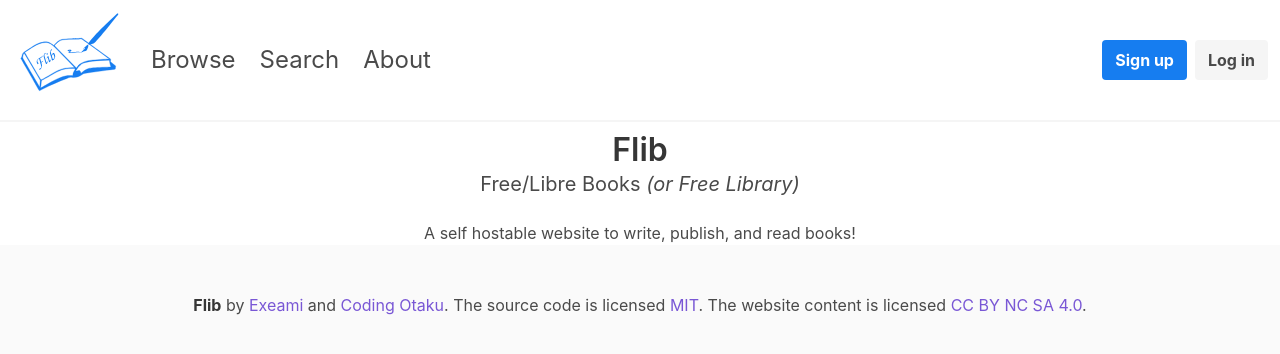
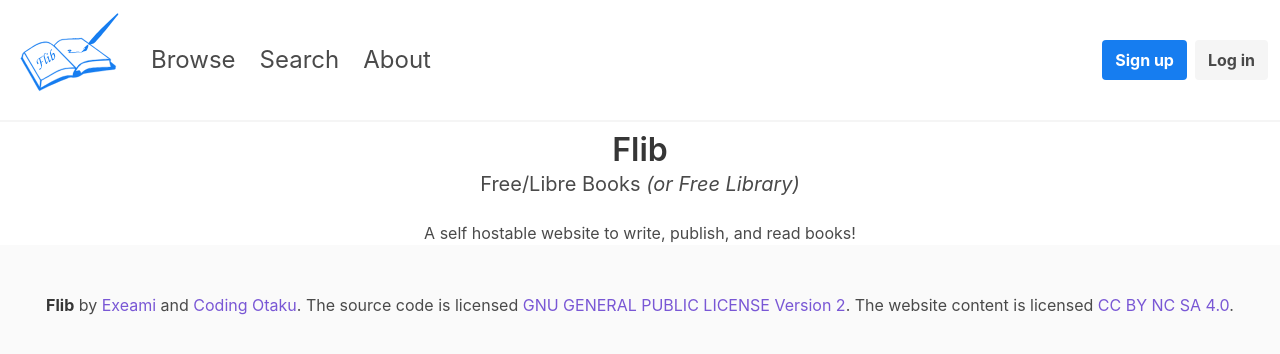
Before and after one commit to AmithaLingala/flib-ui, a Vue app: page / in a window 1280 px wide. Shown: the top 354 px of the page. Built offline with nearby package versions, Linux system fonts and the light colour scheme.

Commit message:
update footer

```diff
--- a/src/App.vue
+++ b/src/App.vue
@@ -39,8 +39,8 @@
           <a href="https://codingotaku.com">Coding Otaku</a>.
           The source code is licensed
           <a
-            href="http://opensource.org/licenses/mit-license.php"
-          >MIT</a>. The website content
+            href="https://github.com/codingotaku/flib-ui/blob/master/LICENSE"
+          >GNU GENERAL PUBLIC LICENSE Version 2</a>. The website content
           is licensed
           <a href="http://creativecommons.org/licenses/by-nc-sa/4.0/">CC BY NC SA 4.0</a>.
         </p>
```
